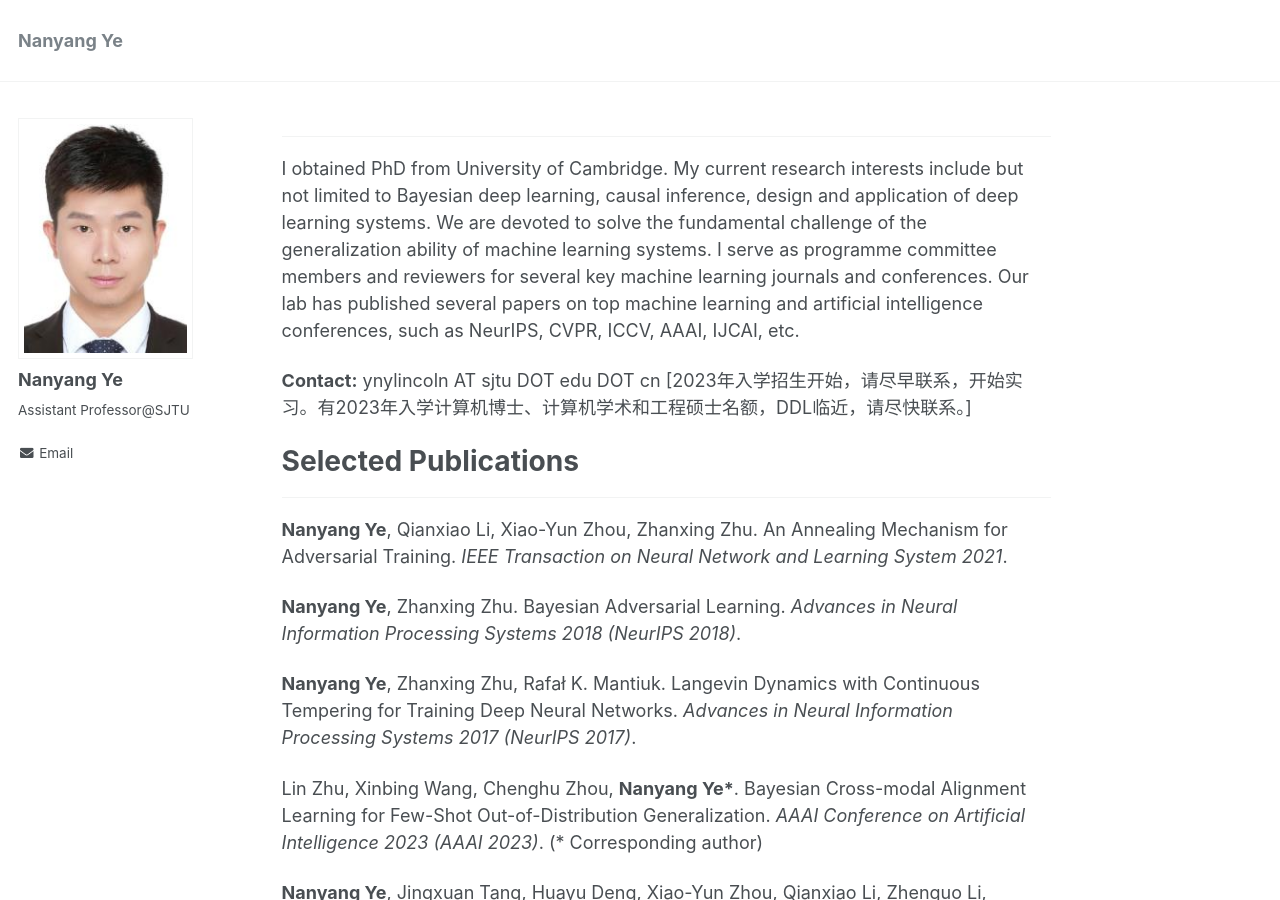
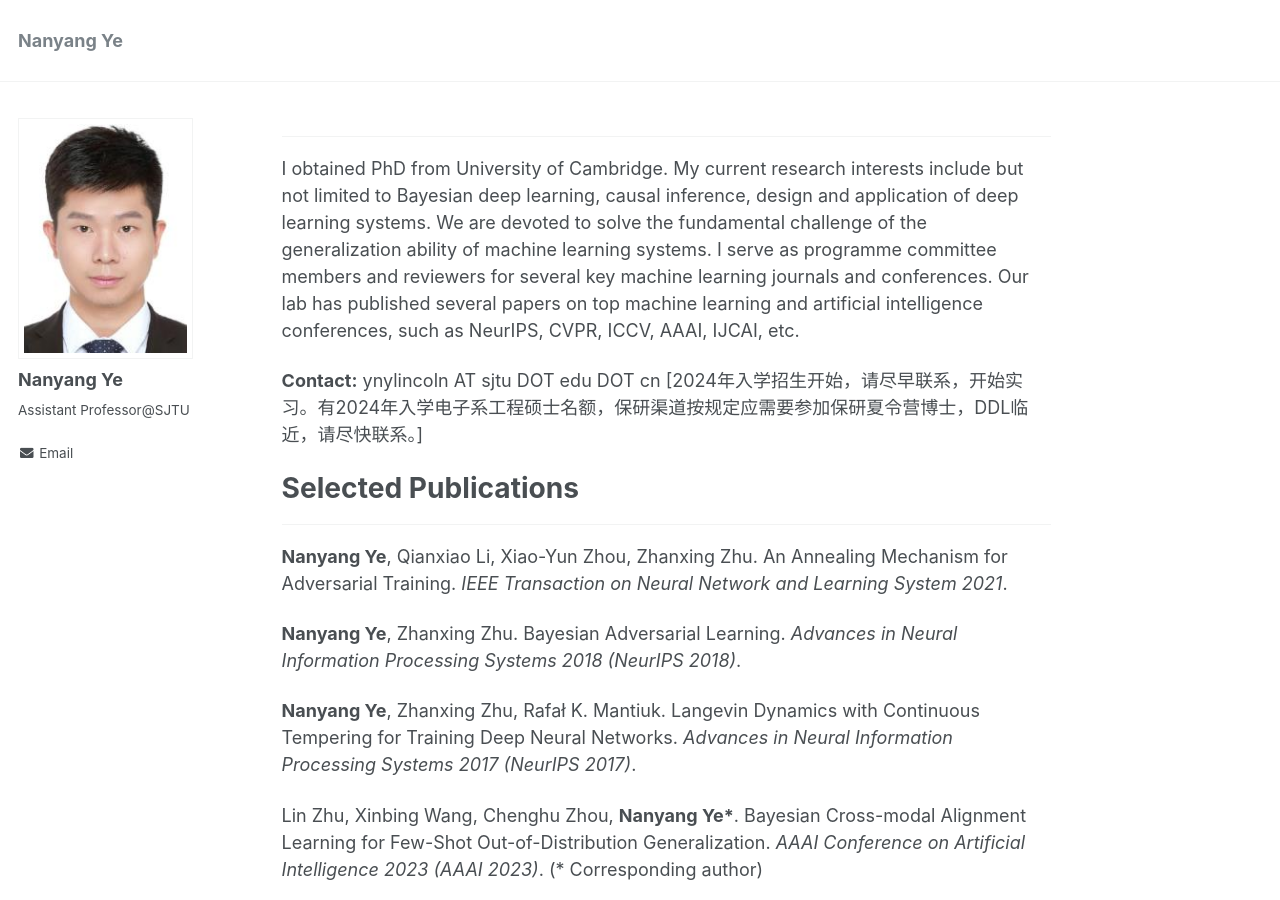
Before and after one commit to ynysjtu/ynysjtu.github.io, a Jekyll site: the page built from _pages/about.md, in a window 1280 px wide and 900 px high. Built offline with Jekyll 4.4.1, drawn with Linux system fonts in a browser that asks for light colours.

Commit message:
Update about.md

```diff
--- a/_pages/about.md
+++ b/_pages/about.md
@@ -10,7 +10,7 @@ redirect_from:
 I obtained PhD from University of Cambridge. My current research interests include but not limited to Bayesian deep learning, causal inference, design and application of deep learning systems. We are devoted to solve the fundamental challenge of the generalization ability of machine learning systems. I serve as programme committee members and reviewers for several key machine learning journals and conferences. Our lab has published several papers on top machine learning and artificial intelligence conferences, such as NeurIPS, CVPR, ICCV, AAAI, IJCAI, etc.
 
 **Contact:** ynylincoln AT sjtu DOT edu DOT cn
-[2023年入学招生开始，请尽早联系，开始实习。有2023年入学计算机博士、计算机学术和工程硕士名额，DDL临近，请尽快联系。]
+[2024年入学招生开始，请尽早联系，开始实习。有2024年入学电子系工程硕士名额，保研渠道按规定应需要参加保研夏令营博士，DDL临近，请尽快联系。]
 # Selected Publications
 ------
 
```
